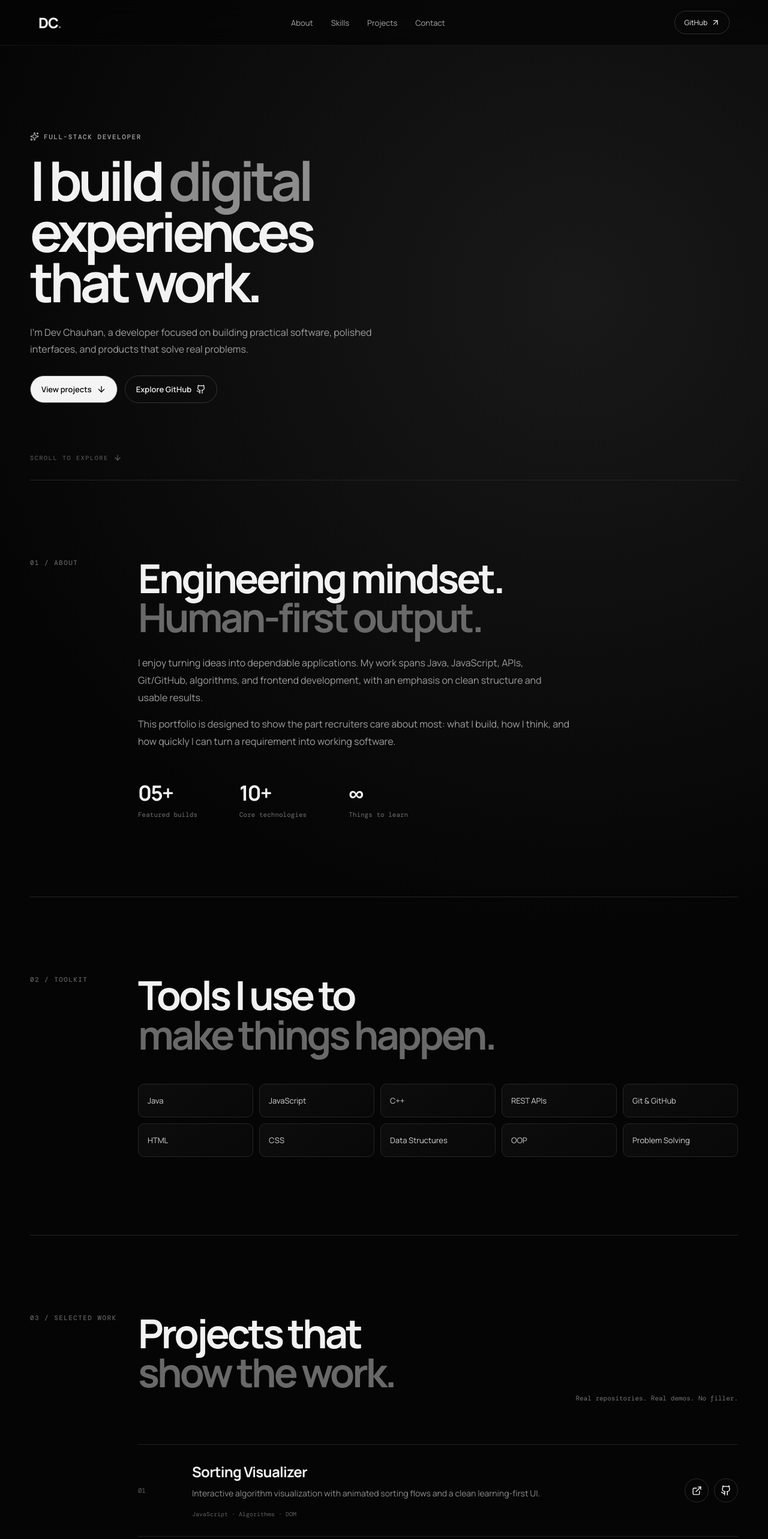
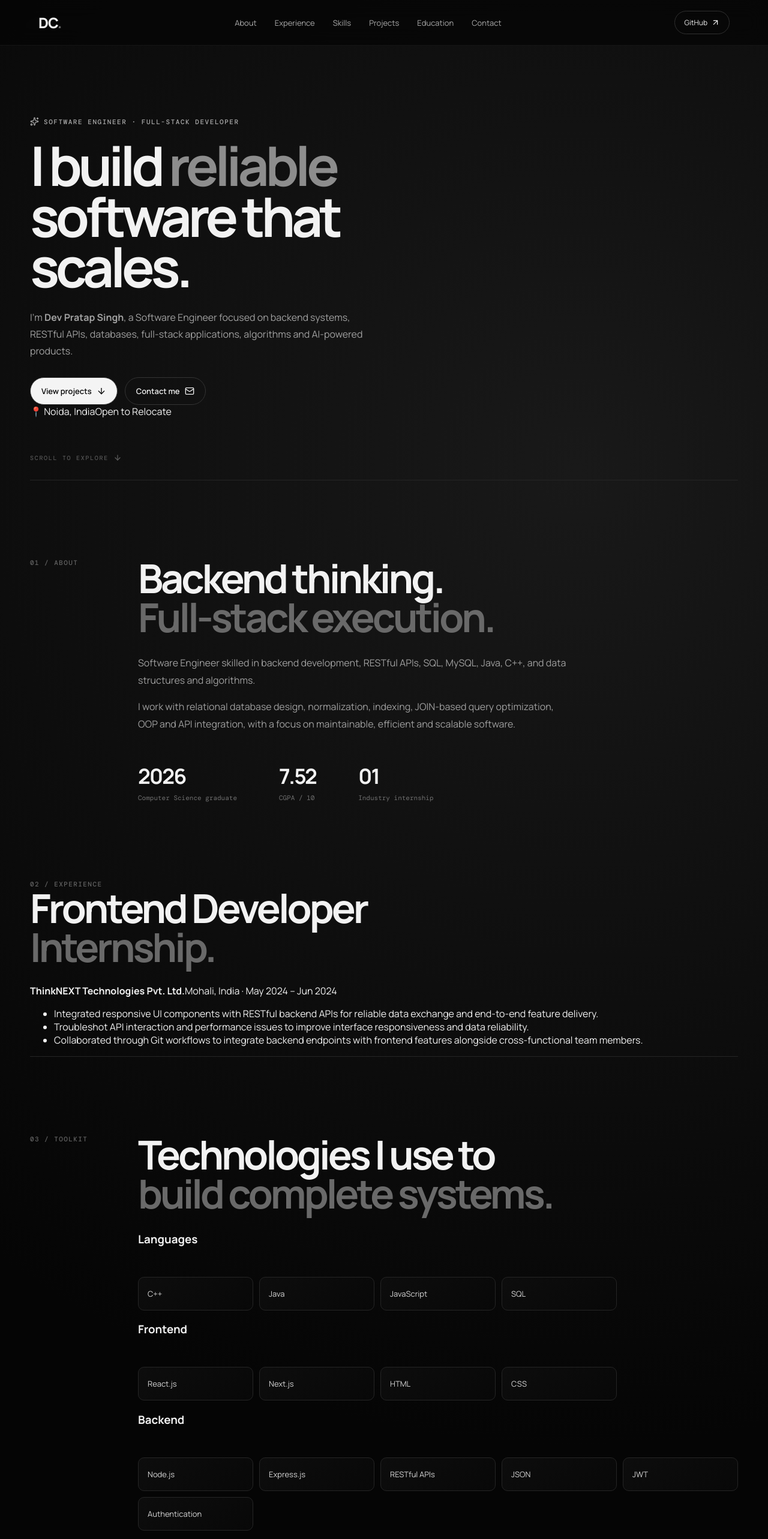
Before and after one commit to dc-pixel/3d__portfolio, a React (Vite) app: page / in a window 1280 px wide. Shown: the top 2566 px of the page at 60% size. Built offline with nearby package versions, Linux system fonts and the light colour scheme; no server answers.

Commit message:
Add complete resume-based portfolio information

```diff
--- a/src/main.jsx
+++ b/src/main.jsx
@@ -6,45 +6,71 @@ import { motion } from 'framer-motion';
 import { ArrowDown, ArrowUpRight, Github, Linkedin, Mail, Download, ExternalLink, Sparkles } from 'lucide-react';
 import './styles.css';
 
+const profile = {
+  name: 'Dev Pratap Singh',
+  role: 'Software Engineer',
+  location: 'Noida, India',
+  phone: '+91-9012435623',
+  email: 'devchauhan9012435623@gmail.com',
+  github: 'https://github.com/dc-pixel',
+  linkedin: 'https://www.linkedin.com/',
+};
+
 const projects = [
   {
+    title: 'HireMate AI',
+    description: 'Full-stack recruitment and interview platform supporting resume management, job applications, candidate profiles and recruiter workflows.',
+    stack: 'Next.js · Node.js · PostgreSQL · JWT · RBAC · REST APIs · LLM · RAG · Embeddings',
+    live: '#',
+    repo: 'https://github.com/dc-pixel',
+  },
+  {
+    title: 'Student Result Analysis System',
+    description: 'Normalized relational database system for students, courses and scores, with indexed JOIN queries and aggregated analytical reporting.',
+    stack: 'MySQL · SQL · DBMS · Normalization · Indexing · Query Optimization',
+    live: '#',
+    repo: 'https://github.com/dc-pixel/Student-Result-Analysis-System',
+  },
+  {
+    title: 'Library Management System',
+    description: 'Modular Java application applying OOP principles to manage books, users, checkouts, returns and inventory state.',
+    stack: 'Java · OOP · Persistence · Relational DB Design',
+    live: '#',
+    repo: 'https://github.com/dc-pixel/Library-Management-System',
+  },
+  {
     title: 'Sorting Visualizer',
-    description: 'Interactive algorithm visualization with animated sorting flows and a clean learning-first UI.',
-    stack: 'JavaScript · Algorithms · DOM',
+    description: 'Interactive algorithm visualization project designed to make sorting algorithms and their execution easier to understand.',
+    stack: 'JavaScript · Algorithms · DOM · UI',
     live: 'https://sortingvisualizer-amber.vercel.app/',
     repo: 'https://github.com/dc-pixel/sortingvisualizer',
   },
   {
-    title: 'Library Management System',
-    description: 'Java-based library workflow covering records, users, books and core management operations.',
-    stack: 'Java · OOP · Data Structures',
-    live: '#',
-    repo: 'https://github.com/dc-pixel/Library-Management-System',
-  },
-  {
     title: 'Sudoku Solver',
-    description: 'Algorithmic Sudoku solving experience built around backtracking and an approachable interface.',
-    stack: 'JavaScript · Algorithms · UI',
+    description: 'Algorithmic Sudoku solving project built around backtracking with an approachable interactive interface.',
+    stack: 'JavaScript · Algorithms · Backtracking · UI',
     live: '#',
     repo: 'https://github.com/dc-pixel/Sudoku-Solver-',
   },
   {
     title: 'File Zipper',
-    description: 'Compression-focused utility project presented as a practical engineering tool with a simple UX.',
+    description: 'Practical file-compression utility with a simple user experience and deployed web interface.',
     stack: 'Java · Compression · File I/O',
     live: 'https://file-zipper-eight.vercel.app/',
     repo: 'https://github.com/dc-pixel/File-Zipper-',
   },
-  {
-    title: 'Student Result Analysis',
-    description: 'Result-processing project focused on organizing student data and turning records into useful insights.',
-    stack: 'Java · Analysis · Data Handling',
-    live: '#',
-    repo: 'https://github.com/dc-pixel/Student-Result-Analysis-System',
-  },
 ];
 
-const skills = ['Java', 'JavaScript', 'C++', 'REST APIs', 'Git & GitHub', 'HTML', 'CSS', 'Data Structures', 'OOP', 'Problem Solving'];
+const skillGroups = [
+  ['Languages', ['C++', 'Java', 'JavaScript', 'SQL']],
+  ['Frontend', ['React.js', 'Next.js', 'HTML', 'CSS']],
+  ['Backend', ['Node.js', 'Express.js', 'RESTful APIs', 'JSON', 'JWT', 'Authentication']],
+  ['Databases', ['MySQL', 'Relational Databases', 'DBMS', 'Normalization', 'Indexing', 'JOINs', 'Query Optimization', 'SQL Aggregation']],
+  ['DSA', ['Data Structures', 'Algorithms', 'Trie', 'Sorting', 'Searching', 'Time & Space Complexity']],
+  ['AI / GenAI', ['LLM Integration', 'RAG', 'Embeddings', 'AI Resume Analysis', 'AI Interview Evaluation']],
+  ['Programming', ['OOP', 'Pointers', 'Memory Management', 'Exception Handling', 'Modular Design']],
+  ['Tools / DevOps', ['Git', 'GitHub', 'VS Code', 'CI/CD']],
+];
 
 function Scene() {
   const ref = React.useRef();
@@ -54,95 +80,98 @@ function Scene() {
       ref.current.rotation.x = Math.sin(state.clock.elapsedTime * 0.45) * 0.13;
     }
   });
-
-  return (
-    <>
+  return <>
     <ambientLight intensity={1.1} />
     <directionalLight position={[3, 4, 5]} intensity={2.2} />
     <Float speed={1.3} rotationIntensity={0.8} floatIntensity={1.1}>
-        <mesh ref={ref} position={[0, 0, 0]}>
+      <mesh ref={ref}>
         <icosahedronGeometry args={[1.65, 1]} />
         <meshStandardMaterial color="#d8d8d8" metalness={0.88} roughness={0.18} wireframe />
       </mesh>
     </Float>
-      <Text position={[0, 0, 0]} fontSize={0.38} color="#ffffff" anchorX="center" anchorY="middle">
-        DEV
-      </Text>
+    <Text position={[0, 0, 0]} fontSize={0.38} color="#ffffff" anchorX="center" anchorY="middle">DC</Text>
     <Stars radius={80} depth={25} count={1400} factor={1.8} saturation={0} fade speed={0.35} />
     <OrbitControls enableZoom={false} enablePan={false} autoRotate autoRotateSpeed={0.3} />
-    </>
-  );
+  </>;
 }
 
 function App() {
-  return (
-    <div className="app">
+  return <div className="app">
     <header className="nav">
       <a className="brand" href="#top">DC<span>.</span></a>
       <nav>
-          <a href="#about">About</a>
-          <a href="#skills">Skills</a>
-          <a href="#projects">Projects</a>
-          <a href="#contact">Contact</a>
+        <a href="#about">About</a><a href="#experience">Experience</a><a href="#skills">Skills</a><a href="#projects">Projects</a><a href="#education">Education</a><a href="#contact">Contact</a>
       </nav>
-        <a className="nav-cta" href="https://github.com/dc-pixel" target="_blank" rel="noreferrer">GitHub <ArrowUpRight size={15}/></a>
+      <a className="nav-cta" href={profile.github} target="_blank" rel="noreferrer">GitHub <ArrowUpRight size={15}/></a>
     </header>
 
     <main id="top">
       <section className="hero section-shell">
         <div className="hero-copy">
-            <motion.div initial={{ opacity: 0, y: 20 }} animate={{ opacity: 1, y: 0 }} transition={{ duration: .7 }} className="eyebrow">
-              <Sparkles size={15} /> FULL-STACK DEVELOPER
+          <motion.div initial={{opacity:0,y:20}} animate={{opacity:1,y:0}} transition={{duration:.7}} className="eyebrow"><Sparkles size={15}/> SOFTWARE ENGINEER · FULL-STACK DEVELOPER</motion.div>
+          <motion.h1 initial={{opacity:0,y:25}} animate={{opacity:1,y:0}} transition={{duration:.8,delay:.1}}>I build <em>reliable</em><br/>software that scales.</motion.h1>
+          <motion.p initial={{opacity:0}} animate={{opacity:1}} transition={{duration:.8,delay:.25}}>I’m <strong>Dev Pratap Singh</strong>, a Software Engineer focused on backend systems, RESTful APIs, databases, full-stack applications, algorithms and AI-powered products.</motion.p>
+          <motion.div initial={{opacity:0,y:15}} animate={{opacity:1,y:0}} transition={{duration:.7,delay:.35}} className="hero-actions">
+            <a className="btn primary" href="#projects">View projects <ArrowDown size={16}/></a>
+            <a className="btn ghost" href="#contact">Contact me <Mail size={16}/></a>
           </motion.div>
-            <motion.h1 initial={{ opacity: 0, y: 25 }} animate={{ opacity: 1, y: 0 }} transition={{ duration: .8, delay: .1 }}>
-              I build <em>digital</em><br />experiences that work.
-            </motion.h1>
-            <motion.p initial={{ opacity: 0 }} animate={{ opacity: 1 }} transition={{ duration: .8, delay: .25 }}>
-              I’m Dev Chauhan, a developer focused on building practical software, polished interfaces, and products that solve real problems.
-            </motion.p>
-            <motion.div initial={{ opacity: 0, y: 15 }} animate={{ opacity: 1, y: 0 }} transition={{ duration: .7, delay: .35 }} className="hero-actions">
-              <a className="btn primary" href="#projects">View projects <ArrowDown size={16}/></a>
-              <a className="btn ghost" href="https://github.com/dc-pixel" target="_blank" rel="noreferrer">Explore GitHub <Github size={16}/></a>
-            </motion.div>
+          <div className="hero-meta"><span>📍 {profile.location}</span><span>Open to Relocate</span></div>
         </div>
-          <div className="hero-3d" aria-label="Interactive 3D developer mark">
-            <Canvas camera={{ position: [0, 0, 6.5], fov: 40 }}>
-              <Scene />
-            </Canvas>
-          </div>
+        <div className="hero-3d"><Canvas camera={{position:[0,0,6.5],fov:40}}><Scene/></Canvas></div>
         <div className="scroll-cue">SCROLL TO EXPLORE <ArrowDown size={14}/></div>
       </section>
 
       <section id="about" className="section-shell split-section">
         <div className="section-label">01 / ABOUT</div>
         <div className="section-content">
-            <h2>Engineering mindset.<br/><span>Human-first output.</span></h2>
-            <p>I enjoy turning ideas into dependable applications. My work spans Java, JavaScript, APIs, Git/GitHub, algorithms, and frontend development, with an emphasis on clean structure and usable results.</p>
-            <p>This portfolio is designed to show the part recruiters care about most: what I build, how I think, and how quickly I can turn a requirement into working software.</p>
-            <div className="stat-row"><div><strong>05+</strong><span>Featured builds</span></div><div><strong>10+</strong><span>Core technologies</span></div><div><strong>∞</strong><span>Things to learn</span></div></div>
+          <h2>Backend thinking.<br/><span>Full-stack execution.</span></h2>
+          <p>Software Engineer skilled in backend development, RESTful APIs, SQL, MySQL, Java, C++, and data structures and algorithms.</p>
+          <p>I work with relational database design, normalization, indexing, JOIN-based query optimization, OOP and API integration, with a focus on maintainable, efficient and scalable software.</p>
+          <div className="stat-row"><div><strong>2026</strong><span>Computer Science graduate</span></div><div><strong>7.52</strong><span>CGPA / 10</span></div><div><strong>01</strong><span>Industry internship</span></div></div>
+        </div>
+      </section>
+
+      <section id="experience" className="section-shell experience-section">
+        <div className="section-label">02 / EXPERIENCE</div>
+        <div className="section-content">
+          <h2>Frontend Developer<br/><span>Internship.</span></h2>
+          <div className="timeline-card">
+            <div><strong>ThinkNEXT Technologies Pvt. Ltd.</strong><span>Mohali, India · May 2024 – Jun 2024</span></div>
+            <ul>
+              <li>Integrated responsive UI components with RESTful backend APIs for reliable data exchange and end-to-end feature delivery.</li>
+              <li>Troubleshot API interaction and performance issues to improve interface responsiveness and data reliability.</li>
+              <li>Collaborated through Git workflows to integrate backend endpoints with frontend features alongside cross-functional team members.</li>
+            </ul>
+          </div>
         </div>
       </section>
 
       <section id="skills" className="section-shell skills-section">
-          <div className="section-label">02 / TOOLKIT</div>
+        <div className="section-label">03 / TOOLKIT</div>
         <div className="section-content">
-            <h2>Tools I use to<br/><span>make things happen.</span></h2>
-            <div className="skill-grid">{skills.map((skill, i) => <motion.div className="skill" key={skill} initial={{ opacity:0, y:15 }} whileInView={{ opacity:1, y:0 }} viewport={{once:true}} transition={{delay:i*.04}}>{skill}</motion.div>)}</div>
+          <h2>Technologies I use to<br/><span>build complete systems.</span></h2>
+          <div className="skill-groups">{skillGroups.map(([group, items]) => <div className="skill-group" key={group}><h3>{group}</h3><div className="skill-grid">{items.map((skill,i)=><motion.div className="skill" key={skill} initial={{opacity:0,y:15}} whileInView={{opacity:1,y:0}} viewport={{once:true}} transition={{delay:i*.025}}>{skill}</motion.div>)}</div></div>)}</div>
         </div>
       </section>
 
       <section id="projects" className="section-shell projects-section">
-          <div className="section-label">03 / SELECTED WORK</div>
+        <div className="section-label">04 / SELECTED WORK</div>
         <div className="section-content">
-            <div className="projects-head"><h2>Projects that<br/><span>show the work.</span></h2><p>Real repositories. Real demos. No filler.</p></div>
-            <div className="project-list">
-              {projects.map((project, index) => (
-                <motion.article className="project" key={project.title} initial={{ opacity:0, y:30 }} whileInView={{ opacity:1, y:0 }} viewport={{once:true, amount:.2}} transition={{duration:.5}}>
-                  <div className="project-number">0{index+1}</div>
-                  <div className="project-main"><h3>{project.title}</h3><p>{project.description}</p><small>{project.stack}</small></div>
-                  <div className="project-links"><a href={project.live} target={project.live !== '#' ? '_blank' : undefined} rel="noreferrer" aria-label={`Open ${project.title} live demo`}><ExternalLink size={17}/></a><a href={project.repo} target="_blank" rel="noreferrer" aria-label={`Open ${project.title} repository`}><Github size={18}/></a></div>
-                </motion.article>
-              ))}
+          <div className="projects-head"><h2>Projects that<br/><span>show the work.</span></h2><p>Full-stack applications, database systems, algorithms and practical developer tools.</p></div>
+          <div className="project-list">{projects.map((project,index)=><motion.article className="project" key={project.title} initial={{opacity:0,y:30}} whileInView={{opacity:1,y:0}} viewport={{once:true,amount:.2}} transition={{duration:.5}}>
+            <div className="project-number">{String(index+1).padStart(2,'0')}</div><div className="project-main"><h3>{project.title}</h3><p>{project.description}</p><small>{project.stack}</small></div><div className="project-links">{project.live !== '#' && <a href={project.live} target="_blank" rel="noreferrer" aria-label={`Open ${project.title} live demo`}><ExternalLink size={17}/></a>}<a href={project.repo} target="_blank" rel="noreferrer" aria-label={`Open ${project.title} repository`}><Github size={18}/></a></div>
+          </motion.article>)}</div>
+        </div>
+      </section>
+
+      <section id="education" className="section-shell education-section">
+        <div className="section-label">05 / EDUCATION</div>
+        <div className="section-content">
+          <h2>Computer Science<br/><span>foundation.</span></h2>
+          <div className="education-list">
+            <div className="education-item"><div><h3>Chandigarh University, Punjab</h3><p>Bachelor of Engineering, Computer Science</p></div><div><strong>7.52 / 10</strong><span>Aug 2022 – May 2026</span></div></div>
+            <div className="education-item"><div><h3>L.R.S. Academy</h3><p>Class XII · P.C.M.</p></div><div><strong>9.13 / 10</strong><span>2021 – 2022</span></div></div>
+            <div className="education-item"><div><h3>L.R.S. Academy</h3><p>Class X</p></div><div><strong>8.7 / 10</strong><span>2019 – 2020</span></div></div>
           </div>
         </div>
       </section>
@@ -151,18 +180,15 @@ function App() {
         <div className="contact-card">
           <div className="eyebrow"><Sparkles size={15}/> LET’S BUILD SOMETHING</div>
           <h2>Have a role,<br/><em>project,</em> or idea?</h2>
-            <p>I’m open to opportunities where I can contribute, learn fast, and ship meaningful software.</p>
-            <div className="contact-actions">
-              <a className="btn primary" href="mailto:devchauhan@example.com">Start a conversation <Mail size={16}/></a>
-              <a className="btn ghost" href="https://www.linkedin.com/" target="_blank" rel="noreferrer">LinkedIn <Linkedin size={16}/></a>
-            </div>
+          <p>I’m open to software engineering opportunities where I can contribute to backend systems, full-stack applications and AI-powered products.</p>
+          <div className="contact-details"><span><Mail size={16}/> {profile.email}</span><span><span>☎</span> {profile.phone}</span><span>📍 {profile.location} · Open to Relocate</span></div>
+          <div className="contact-actions"><a className="btn primary" href={`mailto:${profile.email}`}>Email me <Mail size={16}/></a><a className="btn ghost" href={profile.github} target="_blank" rel="noreferrer">GitHub <Github size={16}/></a><a className="btn ghost" href={profile.linkedin} target="_blank" rel="noreferrer">LinkedIn <Linkedin size={16}/></a></div>
         </div>
       </section>
     </main>
 
-      <footer className="footer"><span>© {new Date().getFullYear()} Dev Chauhan</span><span>Built with React · Three.js</span><a href="#top">Back to top <ArrowUpRight size={14}/></a></footer>
-    </div>
-  );
+    <footer className="footer"><span>© {new Date().getFullYear()} {profile.name}</span><span>Built with React · Three.js · Framer Motion</span><a href="#top">Back to top <ArrowUpRight size={14}/></a></footer>
+  </div>;
 }
 
 createRoot(document.getElementById('root')).render(<React.StrictMode><App /></React.StrictMode>);
```
Lines whose indentation alone changed are shown as unchanged.
